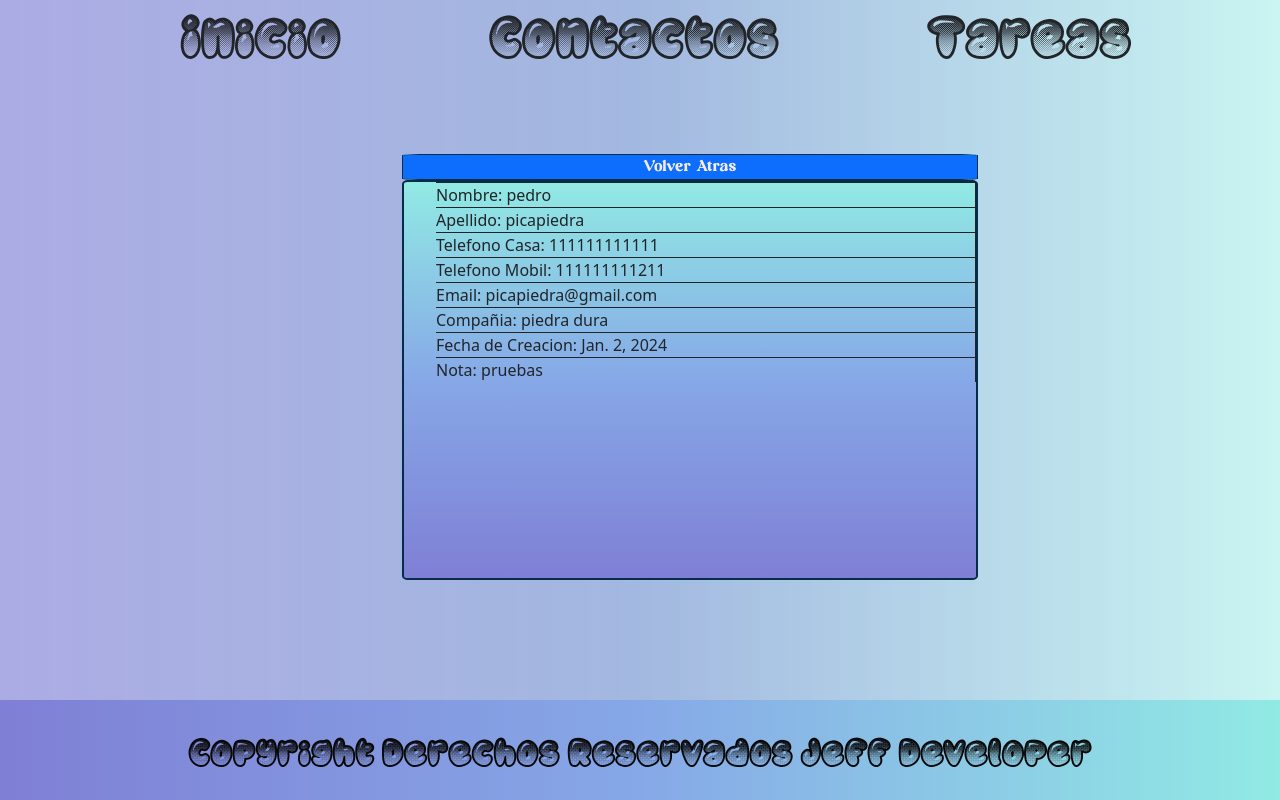
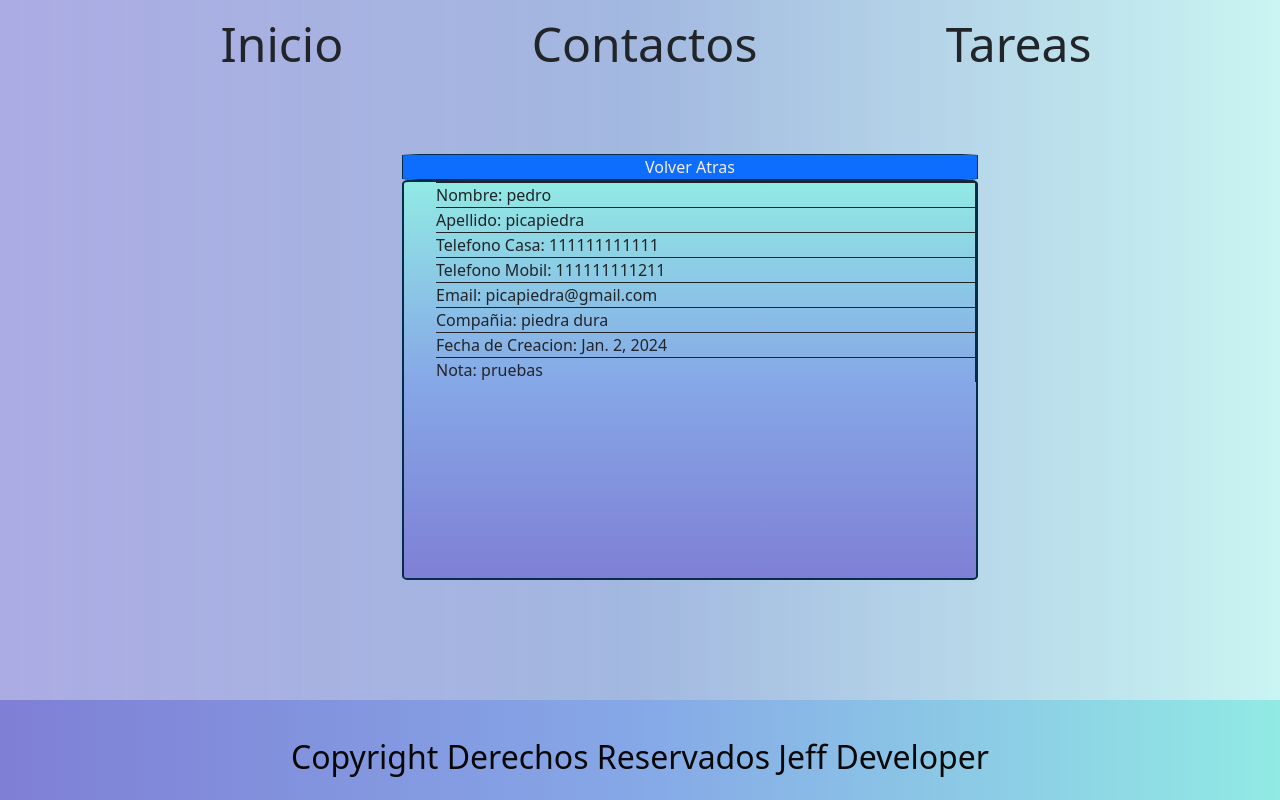
Before and after one commit to HaiDekimasu/Gestor_Personal, a Django app: page /contactos/view/2 in a window 1280 px wide; the page is wider, and only the part inside the window is pictured. Run offline with Django 4.2, Linux system fonts and the light colour scheme; data comes from the database, SQL or seed files in the repository; both versions use the stored data as it was after the commit.

Commit message:
revision33

```diff
--- a/Template/layout/base.html
+++ b/Template/layout/base.html
@@ -13,13 +13,13 @@
     </head>
     <body>
         <header>
-        {% include "./partials/menu.html" %}
+            {% include "./partials/menu.html" %}
         </header>
         <main>
             {% block 'content' %}{% endblock 'content' %}
         </main>
         <footer>
-        {% include './partials/footer.html' %}
+            {% include './partials/footer.html' %}
         </footer>
         <script src="https://cdn.jsdelivr.net/npm/bootstrap@5.2.3/dist/js/bootstrap.min.js" integrity="sha384-cuYeSxntonz0PPNlHhBs68uyIAVpIIOZZ5JqeqvYYIcEL727kskC66kF92t6Xl2V" crossorigin="anonymous"></script>
         <script src="" async defer></script>
--- a/static/css/styles.css
+++ b/static/css/styles.css
@@ -4,27 +4,11 @@
     --color-primary: rgb(247, 236, 236);
     --color-secondary: #0D6EFD;
     --color-body: #052D49;
-    --fonts-main: Chuby;
-    --fonts-text: Rich;
-    --fonts-princi: varsy;
     }
 *{
     margin: 0;
     padding: 0;
     box-sizing: border-box;
-}
-
-@font-face {
-    font-family: varsy;
-    src: url(/fonts/varsy.ttf);
-}
-@font-face {
-    font-family: Chuby;
-    src: url(/fonts/Chuby.ttf);
-}
-@font-face {
-    font-family: Rich;
-    src: url(/fonts/Rich.otf);
 }
 a[href^="#"] {
     text-decoration: none;
@@ -198,9 +182,6 @@ h1,h2,h3,h4,h5,h6{
     background-color: #f4f6f7;
     color: #0D6EFD;
 }
-
-
-
 /*footer ___________________________________________________________________*/
 footer{
     padding-top: 30px;
@@ -255,13 +236,11 @@ main {
     width: 100%;
     padding-bottom: 120px;
 }
-
 .my-form label {
     display: block;
     text-align: left;
     margin-bottom: 10px;
 }
-
 .my-form input {
     display: block;
     width: 100%;
@@ -295,5 +274,4 @@ main {
     padding: 20px 30px;
     background-color: #052D49;
     color: white;
-
 }
```
Also changed, not shown: db.sqlite3, fonts/Chuby.ttf (deleted), fonts/Rich.otf (deleted), fonts/varsy.ttf (deleted).
